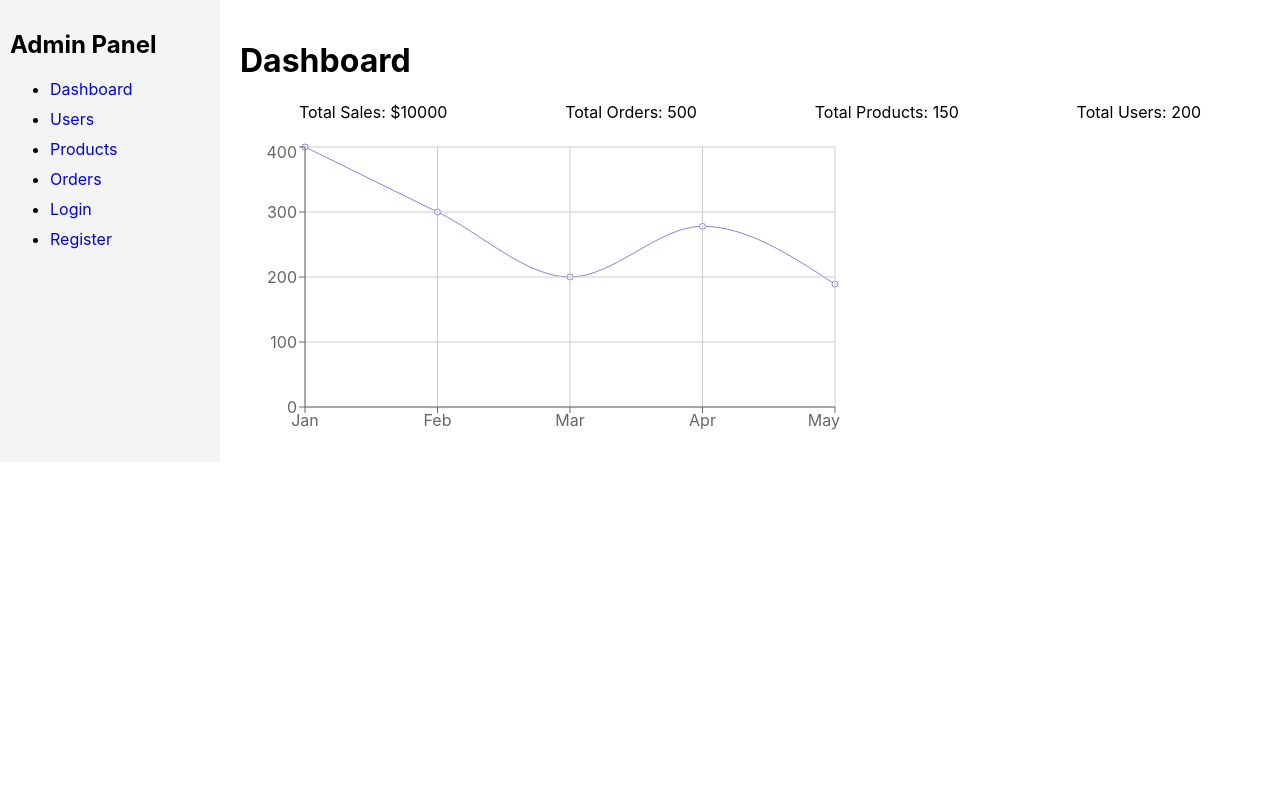
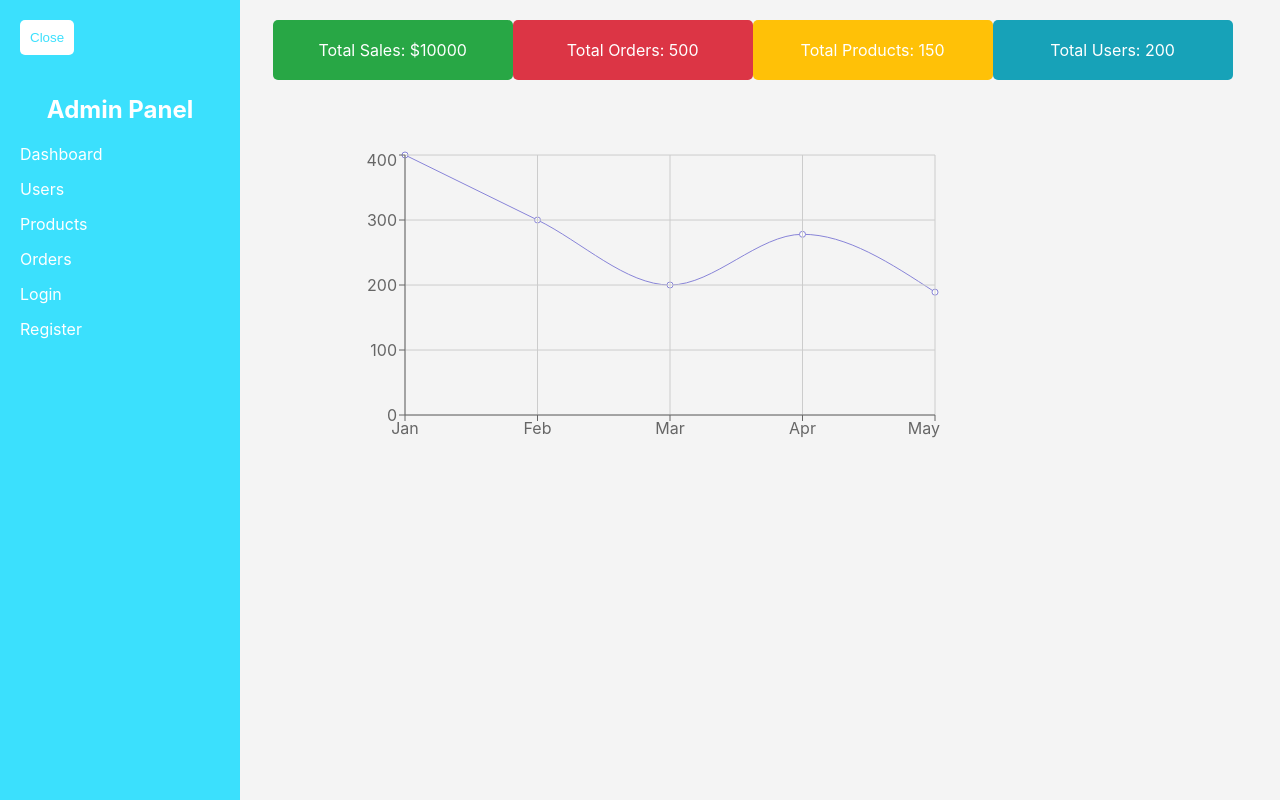
Before and after one commit to assalameslmani/Task1-intern2024, a React (Create React App) app: page /dashboard in a window 1280 px wide. Built offline with nearby package versions, Linux system fonts and the light colour scheme.

Commit message:
Fix CSS import paths and consolidate styles in App.css

```diff
--- a/src/App.css
+++ b/src/App.css
@@ -1,38 +1,213 @@
-.App {
-  display: flex;
+/* General Styles */
+body {
+  font-family: Arial, sans-serif;
+  margin: 0;
+  padding: 0;
+  background-color: #f4f4f4;
 }
 
+/* Sidebar Styles */
 .sidebar {
   width: 200px;
-  background: #f4f4f4;
-  padding: 10px;
+  height: 100vh;
+  background-color: #3be0fd;
+  color: white;
+  padding: 20px;
+  position: fixed;
+  transition: transform 0.3s ease;
 }
 
-.sidebar a {
-  display: block;
-  margin: 10px 0;
+.sidebar.closed {
+  transform: translateX(-100%);
+}
+
+.sidebar.open {
+  transform: translateX(0);
+}
+
+.toggle-button {
+  background-color: white;
+  border: none;
+  color: #3be0fd;
+  padding: 10px;
+  cursor: pointer;
+  border-radius: 5px;
+  margin-bottom: 20px;
+}
+
+.toggle-button:hover {
+  background-color: rgba(255, 255, 255, 0.76);
+}
+
+.sidebar h2 {
+  text-align: center;
+}
+
+.sidebar ul {
+  list-style-type: none;
+  padding: 0;
+}
+
+.sidebar ul li {
+  margin: 15px 0;
+}
+
+.sidebar ul li a {
+  color: white;
   text-decoration: none;
 }
 
-.content {
-  flex: 1;
+.sidebar ul li a:hover {
+  text-decoration: underline;
+}
+
+
+/* Main Content Styles */
+.main-content {
+  margin-left: 220px;
   padding: 20px;
+  transition: margin-left 0.3s ease;
+}
+
+.sidebar.closed ~ .main-content {
+  margin-left: 0;
+}
+/* Dashboard Styles */
+.dashboard-container {
+  display: flex;
+  justify-content: space-around;
+  flex-wrap: wrap;
+}
+
+.dashboard-container .card {
+  width: 250px;
+  height: 150px;
+  background-color: #3be0fd;
+  color: white;
+  padding: 20px;
+  margin: 20px;
+  border-radius: 5px;
+  text-align: center;
+}
+
+.dashboard-container .card h2 {
+  margin: 0;
+  font-size: 2em;
+
+}
+
+.dashboard-container .card p {
+  margin: 10px 0 0 0;
+}
+
+/* Table Styles */
+table {
+  width: 100%;
+  border-collapse: collapse;
+  margin: 20px 0;
+}
+
+table, th, td {
+  border: 1px solid #ddd;
+}
+
+th, td {
+  padding: 12px;
+  text-align: left;
+}
+
+th {
+  background-color: #f2f2f2;
+}
+
+/* Form Styles */
+.form-group {
+  margin-bottom: 15px;
+}
+
+.form-group label {
+  display: block;
+  margin-bottom: 5px;
+}
+
+.form-group input {
+  width: 100%;
+  padding: 8px;
+  box-sizing: border-box;
+}
+
+/* Button Styles */
+button {
+  padding: 10px 15px;
+  background-color: #3be0fd;
+  border: none;
+  color: white;
+  cursor: pointer;
+  border-radius: 5px;
+  margin-right: 5px;
+  text-align: center;
+}
+
+button:hover {
+  background-color: #3be0fd;
+}
+
+/* Login and Register Styles */
+.login-container, .register-container {
+  max-width: 400px;
+  margin: 50px auto;
+  padding: 20px;
+  border: 1px solid #ccc;
+  border-radius: 5px;
+  background-color: #f9f9f9;
+}
+
+.login-container h1, .register-container h1 {
+  text-align: center;
+}
+
+/* Dashboard Page Styles */
+.dashboard-container {
+  padding: 20px;
+}
+
+.dashboard-container h1 {
+  font-size: 2em;
+  margin-bottom: 20px;
 }
 
 .stats {
   display: flex;
   justify-content: space-around;
-  margin-bottom: 20px;
+  margin-bottom: 30px;
 }
 
-@media (max-width: 768px) {
-  .sidebar {
-    width: 100%;
-    display: flex;
-    justify-content: space-around;
-  }
+.stats div {
+  background-color: #007bff;
+  color: white;
+  padding: 20px;
+  border-radius: 5px;
+  width: 200px;
+  text-align: center;
+}
 
-  .content {
-    padding: 10px;
-  }
+.stats div:nth-child(1) {
+  background-color: #28a745; /* Customize each stat box if needed */
 }
+
+.stats div:nth-child(2) {
+  background-color: #dc3545;
+}
+
+.stats div:nth-child(3) {
+  background-color: #ffc107;
+}
+
+.stats div:nth-child(4) {
+  background-color: #17a2b8;
+}
+
+/* Chart Styles */
+.recharts-wrapper {
+  margin-top: 20px;
+}
--- a/src/components/Sidebar.js
+++ b/src/components/Sidebar.js
@@ -1,31 +1,32 @@
-import React from 'react';
+import React, { useState } from 'react';
 import { Link } from 'react-router-dom';
-
+import '../App.css'; // Ensure this is imported
 
 const Sidebar = () => {
+  const [isOpen, setIsOpen] = useState(true);
+
+  const toggleSidebar = () => {
+    setIsOpen(!isOpen);
+  };
+
   return (
-    <div className="sidebar">
-      <h2>Admin Panel</h2>
-      <ul>
-        <li>
-          <Link to="/dashboard">Dashboard</Link>
-        </li>
-        <li>
-          <Link to="/users">Users</Link>
-        </li>
-        <li>
-          <Link to="/products">Products</Link>
-        </li>
-        <li>
-          <Link to="/orders">Orders</Link>
-        </li>
-        <li>
-          <Link to="/login">Login</Link>
-        </li>
-        <li>
-          <Link to="/register">Register</Link>
-        </li>
-      </ul>
+    <div className={`sidebar ${isOpen ? 'open' : 'closed'}`}>
+      <button className="toggle-button" onClick={toggleSidebar}>
+        {isOpen ? 'Close' : 'Open'}
+      </button>
+      {isOpen && (
+        <>
+          <h2>Admin Panel</h2>
+          <ul>
+            <li><Link to="/dashboard">Dashboard</Link></li>
+            <li><Link to="/users">Users</Link></li>
+            <li><Link to="/products">Products</Link></li>
+            <li><Link to="/orders">Orders</Link></li>
+            <li><Link to="/login">Login</Link></li>
+            <li><Link to="/register">Register</Link></li>
+          </ul>
+        </>
+      )}
     </div>
   );
 };
--- a/src/pages/Dashboard.js
+++ b/src/pages/Dashboard.js
@@ -1,5 +1,6 @@
 import React from 'react';
 import { LineChart, Line, CartesianGrid, XAxis, YAxis, Tooltip } from 'recharts';
+import '../App.css';
 
 const data = [
   { name: 'Jan', sales: 400 },
@@ -11,7 +12,7 @@ const data = [
 
 const Dashboard = () => {
   return (
-    <div>
+    <div className="dashboard-container">
       <h1>Dashboard</h1>
       <div className="stats">
         <div>Total Sales: $10000</div>
@@ -19,6 +20,7 @@ const Dashboard = () => {
         <div>Total Products: 150</div>
         <div>Total Users: 200</div>
       </div>
+      <div className="recharts-wrapper">
         <LineChart width={600} height={300} data={data}>
           <Line type="monotone" dataKey="sales" stroke="#8884d8" />
           <CartesianGrid stroke="#ccc" />
@@ -27,6 +29,7 @@ const Dashboard = () => {
           <Tooltip />
         </LineChart>
       </div>
+    </div>
   );
 };
 
--- a/src/pages/Login.js
+++ b/src/pages/Login.js
@@ -1,6 +1,6 @@
 import React, { useState } from 'react';
 import { useNavigate } from 'react-router-dom';
-
+import '../App.css'; // Ensure this is imported
 
 const Login = () => {
   const [email, setEmail] = useState('');
@@ -9,7 +9,6 @@ const Login = () => {
 
   const handleLogin = (e) => {
     e.preventDefault();
-    // Perform login logic (e.g., authenticate with the backend)
     console.log('Login:', { email, password });
     navigate('/'); // Redirect to the dashboard after successful login
   };
--- a/src/pages/Register.js
+++ b/src/pages/Register.js
@@ -1,5 +1,6 @@
 import React, { useState } from 'react';
 import { useNavigate } from 'react-router-dom';
+import '../App.css'; // Ensure this is imported
 
 const Register = () => {
   const [email, setEmail] = useState('');
@@ -13,7 +14,6 @@ const Register = () => {
       alert('Passwords do not match!');
       return;
     }
-    // Perform registration logic (e.g., create a new user in the backend)
     console.log('Register:', { email, password });
     navigate('/login'); // Redirect to the login page after successful registration
   };
```
Also changed, not shown: src/Users.css (deleted, +0 -31 lines). Lines whose indentation alone changed are shown as unchanged.
